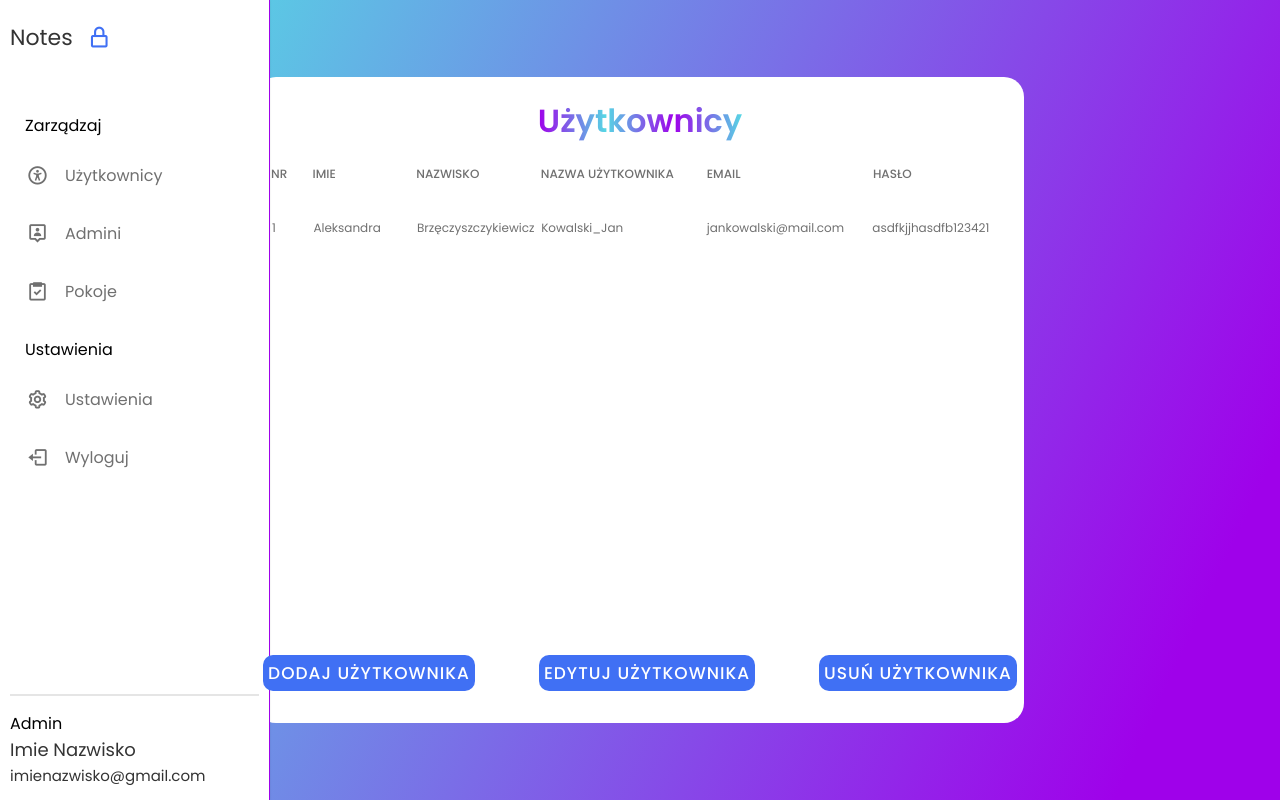
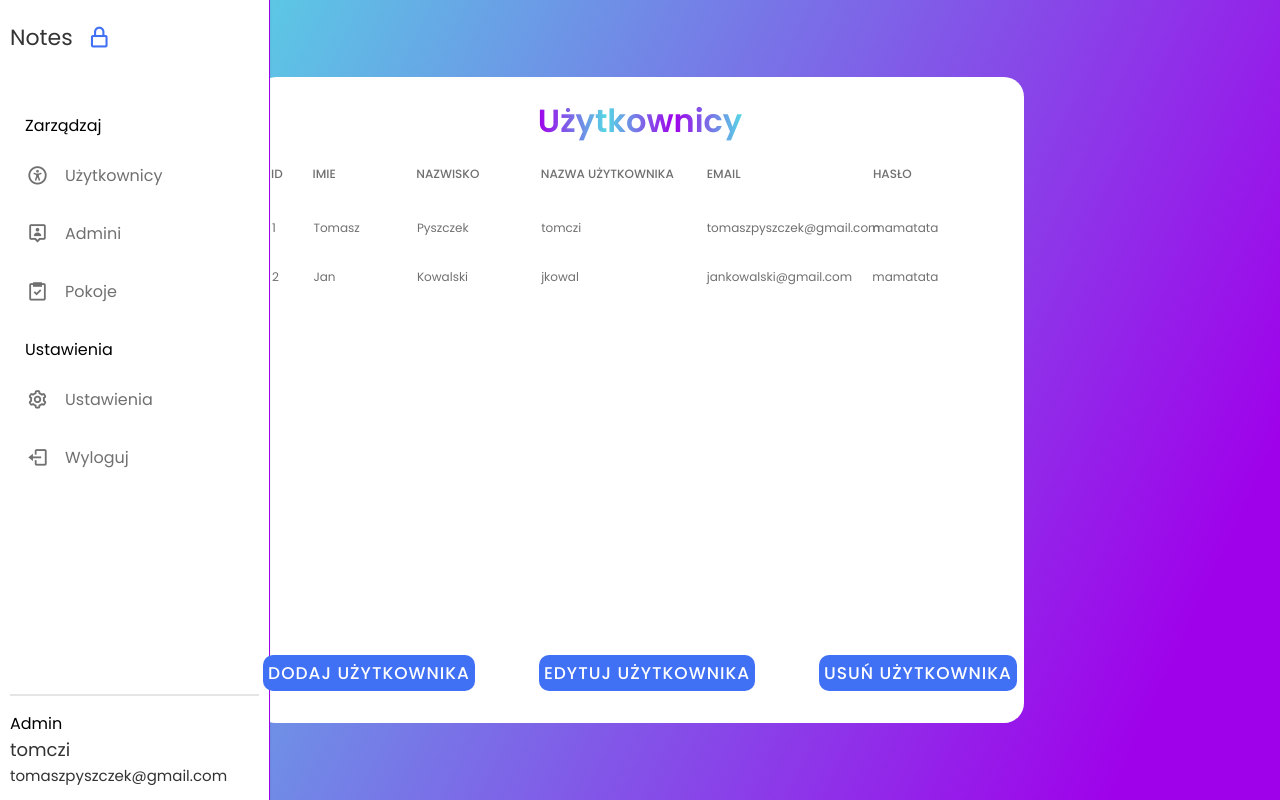
Before and after one commit to STycz/Notatnik, a PHP site: page /admin_panel_users.php in a window 1280 px wide. Run offline with PHP 8.4, Linux system fonts and the light colour scheme; a user stored in the database is signed in; data comes from the database, SQL or seed files in the repository; lists and menus that the app fills with data are empty.

Commit message:
dzialajace wyswietlanie uzytkownikow i adminow

```diff
--- a/admin_panel_users.php
+++ b/admin_panel_users.php
@@ -1,3 +1,15 @@
+<?php
+session_start();
+include "db_conn.php";
+
+$pdo = new PDO("mysql:host=$sname;dbname=$db_name", $unmae, $password);
+// Fetch users from the database
+$sql = "SELECT * FROM user";
+$statement = $pdo->prepare($sql);
+$statement->execute();
+$users = $statement->fetchAll(PDO::FETCH_ASSOC);
+?>
+
 <!DOCTYPE html>
 <html lang="en">
   <head>
@@ -26,19 +38,19 @@
               <span class="line"></span>
             </div>
             <li class="item">
-              <a href="#" class="link flex">
+              <a href="admin_panel_users.php" class="link flex">
                 <i class="bx bx-universal-access"></i>
                 <span>Użytkownicy</span>
               </a>
             </li>
             <li class="item">
-                <a href="#" class="link flex">
+                <a href="admin_panel_admins.php" class="link flex">
                   <i class="bx bx-user-pin"></i>
                   <span>Admini</span>
                 </a>
               </li>
               <li class="item">
-                <a href="#" class="link flex">
+                <a href="admin_panel_rooms.php" class="link flex">
                   <i class="bx bx-task"></i>
                   <span>Pokoje</span>
                 </a>
@@ -55,7 +67,7 @@
               </a>
             </li>
             <li class="item">
-              <a href="#" class="link flex">
+              <a href="logout.php" class="link flex">
                 <i class="bx bx-log-out"></i>
                 <span>Wyloguj</span>
               </a>
@@ -66,8 +78,8 @@
         <div class="sidebar_profile flex">
           <div class="data_text">
             <span class="admin">Admin</span><br>
-            <span class="name">Imie Nazwisko</span>
-            <span class="email">imienazwisko@gmail.com</span>
+            <span class="name"><?php echo $_SESSION['username'] ?> <br></span>
+            <span class="email"><?php echo $_SESSION['mail'] ?></span>
           </div>
         </div>
       </div>
@@ -81,7 +93,7 @@
             <table cellpadding="0" cellspacing="0" border="0">
               <thead>
                 <tr>
-                  <th width="2%">Nr</th>
+                  <th width="2%">ID</th>
                   <th width="5%">Imie</th>
                   <th width="6%">Nazwisko</th>
                   <th width="8%">Nazwa użytkownika</th>
@@ -94,14 +106,28 @@
           <div class="tbl-content">
             <table id="table" cellpadding="0" cellspacing="0" border="0">
               <tbody>
-                <tr>
-                  <td width="2%">1</td>
-                  <td width="5%">Aleksandra</td>
-                  <td width="6%">Brzęczyszczykiewicz</td>
-                  <td width="8%">Kowalski_Jan</td>
-                  <td width="8%">jankowalski@mail.com</td>
-                  <td width="8%">asdfkjjhasdfb123421</td>
-                </tr>
+              <?php
+
+                // Iterate over the users and generate table rows
+                foreach ($users as $index => $user) {
+                  $userId = $user['user_id'];
+                  $name = $user['name'];
+                  $surname = $user['surname'];
+                  $username = $user['username'];
+                  $mail = $user['mail'];
+                  $password = $user['password'];
+              ?>
+              <tr>
+                <td width="2%"><?php echo $userId; ?></td>
+                <td width="5%"><?php echo $name; ?></td>
+                <td width="6%"><?php echo $surname; ?></td>
+                <td width="8%"><?php echo $username; ?></td>
+                <td width="8%"><?php echo $mail; ?></td>
+                <td width="8%"><?php echo $password; ?></td>
+              </tr>
+              <?php
+              }
+              ?>
               </tbody>
             </table>
           </div>
```
Also changed, not shown: admin_panel_admins.php (renamed from admini_panel_admins.html, +37 -13 lines), admin_panel_rooms.php (renamed from admin_panel_rooms.html, +18 -6 lines).
